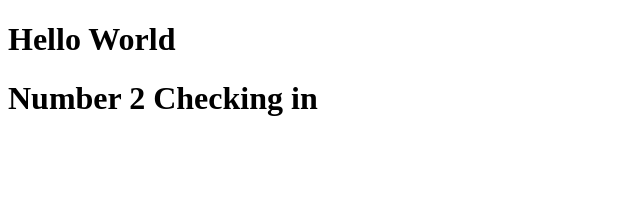
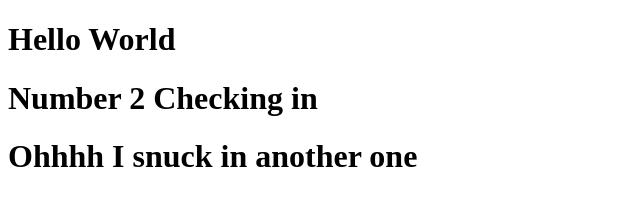
Before and after one commit to bchase93/practice, a plain HTML site: page index.html in a window 1280 px wide. Shown: the whole page, without its empty margins (0-640 px from the left). Drawn offline with Linux system fonts and the light colour scheme.

Commit message:
tryna sneak one in

```diff
--- a/index.html
+++ b/index.html
@@ -9,5 +9,8 @@
 <body>
     <h1>Hello World</h1>
     <h1>Number 2 Checking in</h1>
+
+
+    <h1>Ohhhh I snuck in another one</h1>
 </body>
 </html>
```
